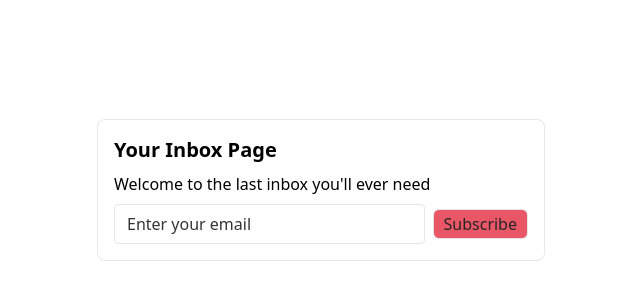
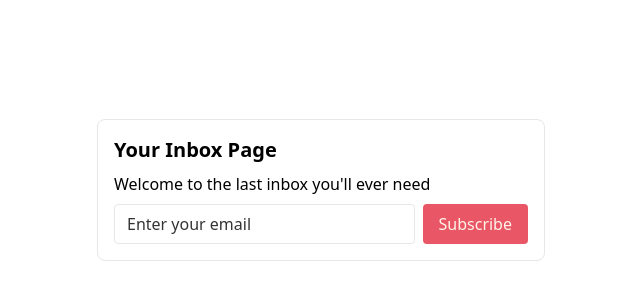
Before and after one commit to v3xlabs/inbox-page, a React (Vite) app in the folder web/: page / in a window 1280 px wide. Shown: the part 210-510 px from the top of the page, without its empty margins (319-959 px from the left). Built offline with nearby package versions, Linux system fonts and the light colour scheme.

Commit message:
Update Button Implementation

```diff
--- a/web/src/index.css
+++ b/web/src/index.css
@@ -1,10 +1,6 @@
 @tailwind base;
 @tailwind components;
 @tailwind utilities;
-
-.btn {
-    @apply bg-white text-neutral-800 border border-neutral-200 px-2.5 py-0.5 h-fit hover:bg-neutral-50 rounded-md focus:outline focus:outline-2 outline-offset-2 outline-blue-500;
-}
 
 .link {
     @apply text-neutral-800 hover:text-neutral-600 underline;
--- a/web/src/routes/index.lazy.tsx
+++ b/web/src/routes/index.lazy.tsx
@@ -14,7 +14,7 @@ const component = () => {
                         placeholder="Enter your email"
                         className="flex h-10 w-full rounded bg-[white] border px-3 py-2 file:border-0 file:bg-transparent file:text-sm file:font-medium placeholder:text-[black]/80 focus-visible:outline-none focus-visible:ring-2 focus-visible:ring-[lightblue] disabled:opacity-50 focus-visible:border-none"
                     />
-                    <Button className="btn">Subscribe</Button>
+                    <Button>Subscribe</Button>
                 </div>
             </div>
         </div>
```
